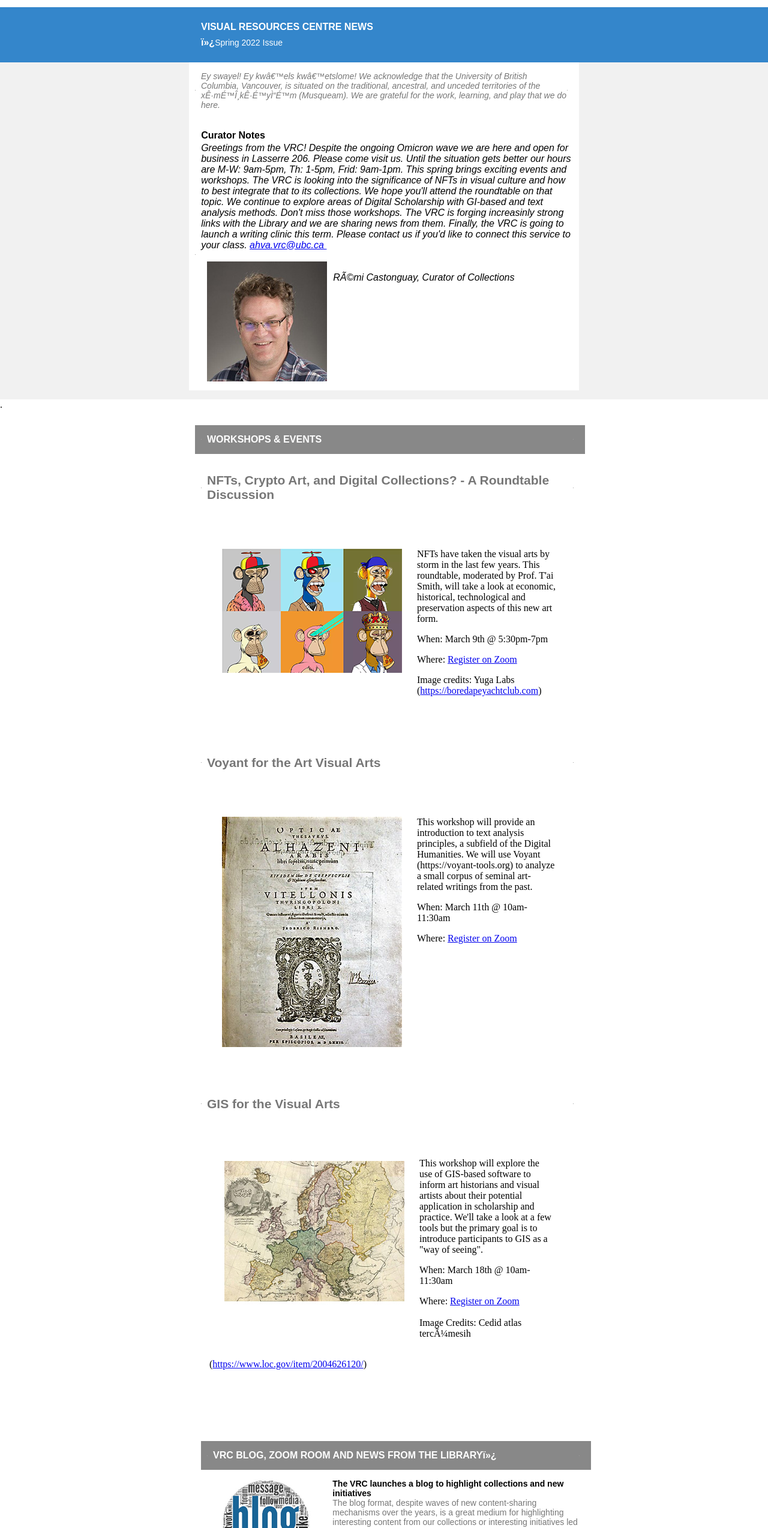
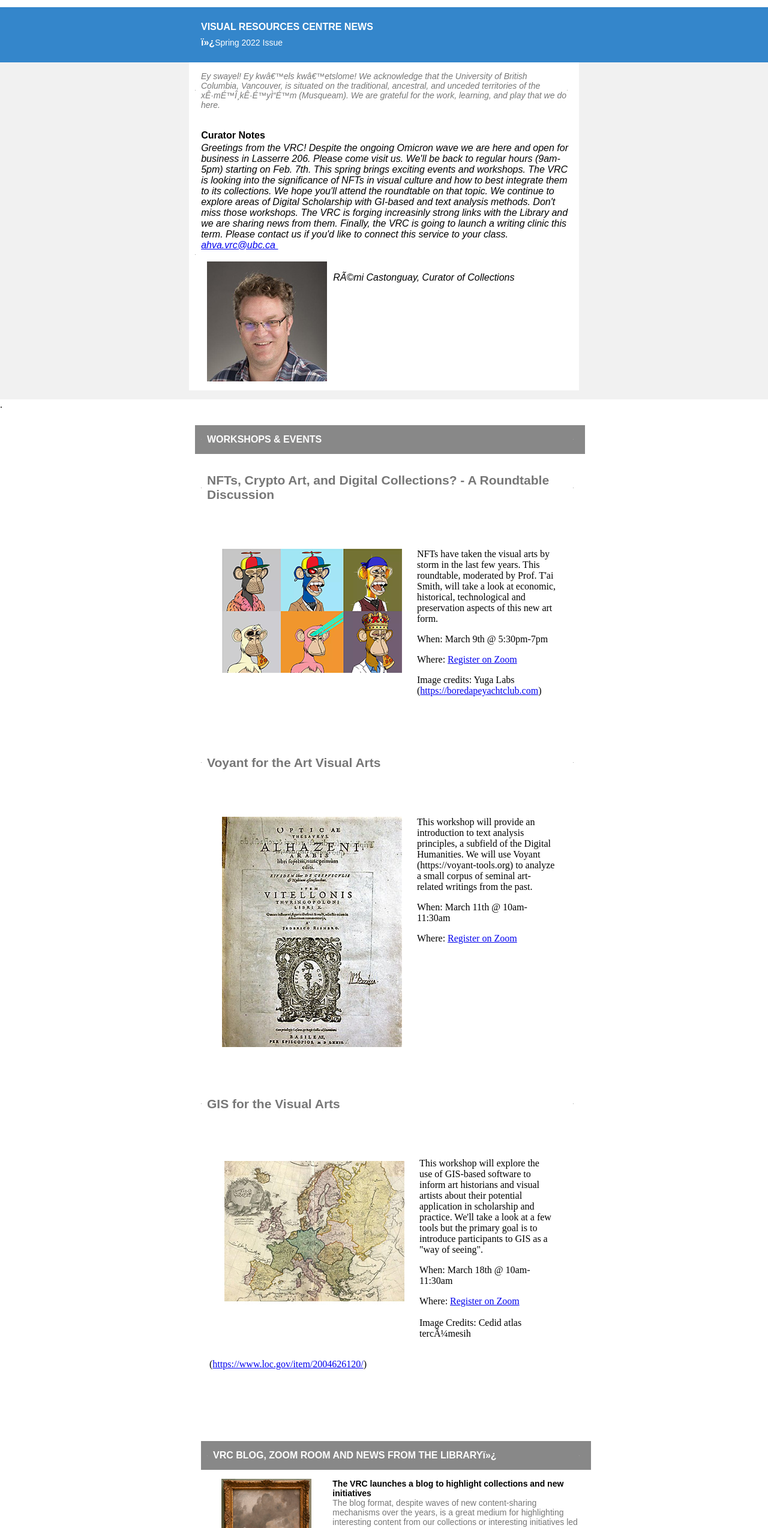
Before and after one commit to ahva-ubc/VRC-Newsletter, a plain HTML site: page Feb-March-2022/index.html in a window 1280 px wide. Shown: the part 252-2800 px from the top of the page at 60% size. Drawn offline with Linux system fonts and the light colour scheme; files that its build step writes are made by us from their sources; grey boxes are pictures that could not be loaded.

Commit message:
clouds and index

```diff
--- a/Feb-March-2022/index.html
+++ b/Feb-March-2022/index.html
@@ -107,7 +107,7 @@ table td, table th {
 <th valign="top" class="fusionResponsiveColumn" data-fusion-class="" style="width:610px;background-color:transparent;padding:0px;border-color:transparent;border-style:none;border-width:0px;transition:all 0.2s ease 0s;">
 </td>
 	<h1 class="paragraph-spacing-none" style="mso-line-height-rule:exactly;line-height:25px;color:rgb(77,77,77);font-size:16px;font-family:sans-serif;margin-top:0px;margin-bottom:0px;"><strong style="color:rgb(0, 0, 0);">Curator Notes</strong></h1>
-<em>Greetings from the VRC! Despite the ongoing Omicron wave we are here and open for business in Lasserre 206. Please come visit us. Until the situation gets better our hours are M-W: 9am-5pm, Th: 1-5pm, Frid: 9am-1pm. This spring brings  exciting events and workshops. The VRC is looking into the significance of NFTs in visual culture and how to best integrate that to its collections. We hope you'll attend the roundtable on that topic. We continue to explore areas of Digital Scholarship with GI-based and text analysis methods. Don't miss those workshops. The VRC is forging increasinly strong links with the Library and we are sharing news from them. Finally, the VRC is going to launch a writing clinic this term. Please contact us if you'd like to connect this service to your class. <a href="mailto:ahva.vrc@ubc.ca">ahva.vrc@ubc.ca&nbsp;</a> &nbsp; &nbsp; &nbsp; &nbsp; &nbsp;&nbsp;<br><br><span class="none"><img src="https://ahva-ubc.github.io/VRC-newsletter/imgs/remi_castonguay_headshot.jpg" width="200" height="200" alt="Rémi Castonguay, VRC Curator of Collections, 2021" align="left" hspace="10px"/></span></em><em style="color:rgb(0, 0, 0);"><br>Rémi Castonguay, Curator of Collections</em><br></h2></table></table></table></table>.&nbsp;
+<em>Greetings from the VRC! Despite the ongoing Omicron wave we are here and open for business in Lasserre 206. Please come visit us. We'll be back to regular hours (9am-5pm) starting on Feb. 7th. This spring brings  exciting events and workshops. The VRC is looking into the significance of NFTs in visual culture and how to best integrate them to its collections. We hope you'll attend the roundtable on that topic. We continue to explore areas of Digital Scholarship with GI-based and text analysis methods. Don't miss those workshops. The VRC is forging increasinly strong links with the Library and we are sharing news from them. Finally, the VRC is going to launch a writing clinic this term. Please contact us if you'd like to connect this service to your class. <a href="mailto:ahva.vrc@ubc.ca">ahva.vrc@ubc.ca&nbsp;</a> &nbsp; &nbsp; &nbsp; &nbsp; &nbsp;&nbsp;<br><br><span class="none"><img src="https://ahva-ubc.github.io/VRC-newsletter/imgs/remi_castonguay_headshot.jpg" width="200" height="200" alt="Rémi Castonguay, VRC Curator of Collections, 2021" align="left" hspace="10px"/></span></em><em style="color:rgb(0, 0, 0);"><br>Rémi Castonguay, Curator of Collections</em><br></h2></table></table></table></table>.&nbsp;
 <h2 style="mso-line-height-rule:exactly;line-height:25px;color:rgb(77,77,77);font-size:16px;font-family:sans-serif;margin-top:10px;margin-bottom:0px;">
 </div></td></tr></tbody></table>
 </th>
@@ -209,12 +209,12 @@ table td, table th {
 <table cellpadding="0" cellspacing="0" border="0" data-fusion-class="" style="width:100%;margin:0px auto;"><tbody><tr><td valign="top" style="width:100%;"><table class="fusionResponsiveContent" cellspacing="0" cellpadding="0" border="0" align="center" style="margin:0px auto;width:650px;table-layout:fixed;background-color:rgb(255,255,255);"><tbody></tbody></table></td></tr></tbody></table>
 
 	<table cellpadding="0" cellspacing="0" border="0" data-fusion-class="" style="width:100%;margin:0px auto;"><tbody><tr><td valign="top" style="width:100%;"><table class="fusionResponsiveContent" cellspacing="0" cellpadding="0" border="0" align="center" style="margin:0px auto;width:650px;table-layout:fixed;background-color:rgb(255,255,255);"><tbody><tr><td style="background-color:rgb(255,255,255);padding:15px 10px;border-color:transparent;border-width:0px;border-style:none;"><table class="fusionResponsiveContent" cellspacing="0" cellpadding="0" border="0" style="width:100%;table-layout:fixed;"><tbody><tr>
-<th valign="top" class="fusionResponsiveColumn" data-fusion-class="" style="width:189px;background-color:transparent;padding:0px;border-color:transparent;border-style:none;border-width:0px;transition:all 0.2s ease 0s;"><div data-aqa="block-image" style="overflow:hidden;"><table cellpadding="0" cellspacing="0" border="0" style="width:100%;"><tbody><tr><td class="null" style="padding:0px 0px 20px;"><table align="center" cellpadding="0" cellspacing="0" border="0" style="margin:auto;"><tbody><tr><td style="border-color:transparent;border-style:none;border-width:0px;"><img src="imgs/blog-word-cloud1.jpg" class="fusionResponsiveImage" alt="Image of a copyright icon, with the lowercase letter c encapsulated in a circle" width="225" height="223" style="width:150px;display:block;height:auto;margin:auto;background-color:transparent;"></td></tr></tbody></table></td></tr></tbody></table></div></th>
+<th valign="top" class="fusionResponsiveColumn" data-fusion-class="" style="width:189px;background-color:transparent;padding:0px;border-color:transparent;border-style:none;border-width:0px;transition:all 0.2s ease 0s;"><div data-aqa="block-image" style="overflow:hidden;"><table cellpadding="0" cellspacing="0" border="0" style="width:100%;"><tbody><tr><td class="null" style="padding:0px 0px 20px;"><table align="center" cellpadding="0" cellspacing="0" border="0" style="margin:auto;"><tbody><tr><td style="border-color:transparent;border-style:none;border-width:0px;"><img src="../imgs/cloud-study.jpg" class="fusionResponsiveImage" alt="Image of a copyright icon, with the lowercase letter c encapsulated in a circle" width="225" height="183" style="width:150px;display:block;height:auto;margin:auto;background-color:transparent;"></td></tr></tbody></table></td></tr></tbody></table></div></th>
 <th class="fusionResponsiveColumn" style="mso-line-height-rule:exactly;width:10px;line-height:0;font-size:0px;"><!--[if !mso]><!--><img src="https://media.campaigner.com/editorassets/1px.png" class="css-fisw11" width="1" border="0" style="display: block;"><!--<![endif]--></th>
 <th valign="top" class="fusionResponsiveColumn" data-fusion-class="" style="width:400px;background-color:transparent;padding:0px;border-color:transparent;border-style:none;border-width:0px;transition:all 0.2s ease 0s;">
 <table cellpadding="0" cellspacing="0" style="width:100%;"><tbody><tr><td><div data-fusion-class="" style="margin:0px;padding:0px;border-color:transparent;border-width:0px;border-style:none;background-color:transparent;display:block;color:rgb(119,119,119);font-family:sans-serif;font-size:14px;text-align:left;">
   <p style="margin-top:0px;margin-bottom:0px;"><strong style="color:rgb(0, 0, 0);">The VRC launches a blog to highlight collections and new initiatives</strong></p>
-  <p style="margin-top:0px;margin-bottom:0px;">The blog format, despite waves of new content-sharing mechanisms over the years, is a great medium for highlighting interesting content from our collections or interesting initiatives led by our staff. Find out more here in our inaugural post!&nbsp;<a href="https://blogs.ubc.ca/ahvavrc/">https://blogs.ubc.ca/ahvavrc/ </a>&nbsp;<br>
+  <p style="margin-top:0px;margin-bottom:0px;">The blog format, despite waves of new content-sharing mechanisms over the years, is a great medium for highlighting interesting content from our collections or interesting initiatives led by our staff. Find out more here in our inaugural post about a modest cloud painting by Constable!&nbsp;<a href="https://blogs.ubc.ca/ahvavrc/">https://blogs.ubc.ca/ahvavrc/ </a>&nbsp;<br>
   </p>
 </p>
 
```
Also changed, not shown: imgs/cloud-study.jpg (added).
